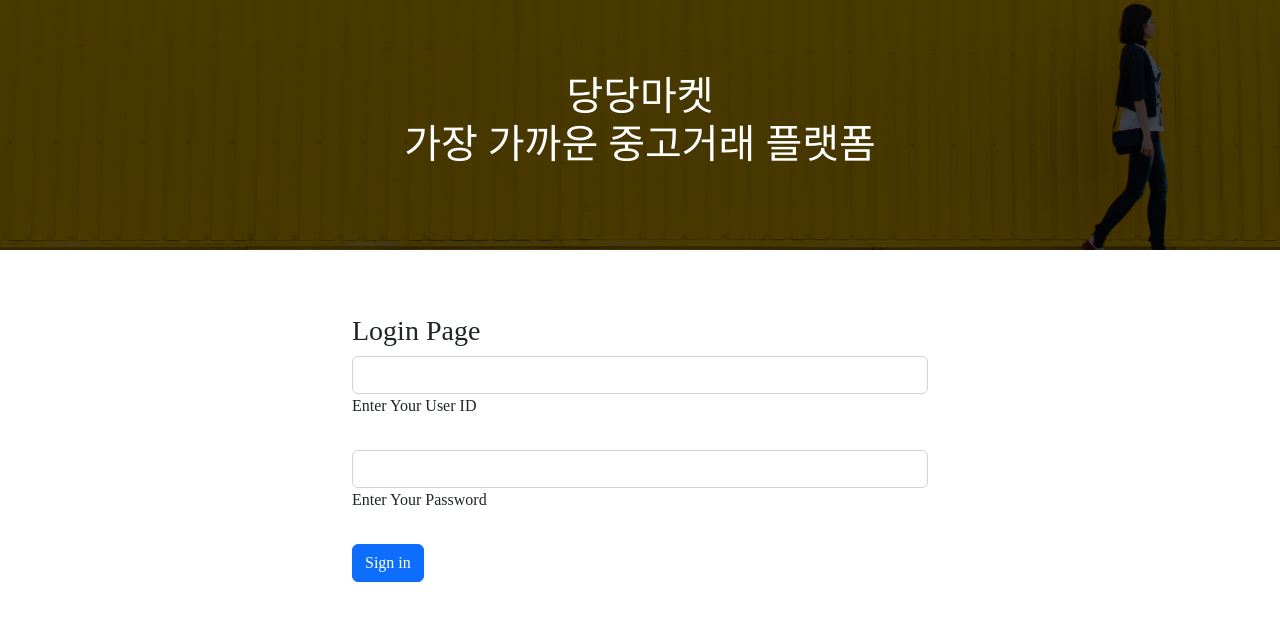
After one commit to jaehyukpyon/First-Python-Django, a Django app: page /member/login/ in a window 1280 px wide. The commit adds this page. Shown: the top 621 px of the page. Run offline with Django 4.2, Linux system fonts and the light colour scheme; some web fonts are replaced.

Commit message:
login 관련 기능 작성

```diff
--- a/member/models.py
+++ b/member/models.py
@@ -3,11 +3,13 @@ from django.db import models
 # Create your models here.
 
 class Member(models.Model):
+    user_id = models.CharField(max_length=128, verbose_name='아이디', unique=True)
+    password = models.CharField(max_length=256, verbose_name='비밀번호')
     name = models.CharField(max_length=128, verbose_name='이름')
     age = models.IntegerField(verbose_name='나이')
 
     def __str__(self):
-        return f'name: {self.name}, age: {self.age}'
+        return f'name: {self.name}, age: {self.age}, user_id: {self.user_id}, password: {self.password}'
 
     class Meta:
         verbose_name = '회원'
--- /dev/null
+++ b/member/templates/login.html
@@ -0,0 +1,57 @@
+<!DOCTYPE html>
+<html lang="en">
+
+<head>
+    <meta charset="UTF-8">
+    <meta http-equiv="X-UA-Compatible" content="IE=edge">
+    <meta name="viewport" content="width=device-width, initial-scale=1.0">
+    <title>Document</title>
+
+    <script src="https://code.jquery.com/jquery-3.6.3.min.js"
+        integrity="sha256-pvPw+upLPUjgMXY0G+8O0xUf+/Im1MZjXxxgOcBQBXU=" crossorigin="anonymous"></script>
+
+    <link rel="stylesheet" href="https://cdn.jsdelivr.net/npm/bootstrap@5.2.3/dist/css/bootstrap.min.css">
+    <script src="https://cdn.jsdelivr.net/npm/bootstrap@5.2.3/dist/js/bootstrap.bundle.min.js"></script>
+
+    <link rel="stylesheet" href="/static/styles.css">
+</head>
+
+<body>
+
+    <div class="main-title">
+        <div class="overlay">
+            <h1>
+                당당마켓<br>
+                <span>가장 가까운 중고거래 플랫폼</span>
+            </h1>
+            <!-- <br><br><br>
+            <span>가장 가까운 중고거래 플랫폼</span> -->
+        </div>
+    </div>
+
+    <div class="tab-content" style="width: 45%; margin: 5% auto 0px auto;">
+        <h3>Login Page</h3>
+        <div class="tab-pane fade show active" id="pills-login" role="tabpanel" aria-labelledby="tab-login">
+            <form method="post" action="/member/login/">
+                {% csrf_token %}
+                <!-- Email input -->
+                <div class="form-outline mb-4">
+                    <input type="text" id="user_id" class="form-control" name="user_id" />
+                    <label class="form-label" for="user_id">Enter Your User ID</label>
+                </div>
+
+                <!-- Password input -->
+                <div class="form-outline mb-4">
+                    <input type="password" id="password" class="form-control" name="password" />
+                    <label class="form-label" for="password">Enter Your Password</label>
+                </div>
+
+                <!-- Submit button -->
+                <button type="submit" class="btn btn-primary btn-block mb-4">Sign in</button>
+            </form>
+        </div>
+    </div>
+
+</body>
+
+</html>
--- a/member/views.py
+++ b/member/views.py
@@ -1,4 +1,4 @@
-from django.shortcuts import render
+from django.shortcuts import render, redirect
 from django.http.response import HttpResponse
 from .models import Member
 
@@ -34,3 +34,17 @@ def main(request):
     # return render(request, 'index.html', {
     #     'members': members
     # })
+    pass
+
+def login(request):
+    if request.method == 'GET':
+        return render(request, 'login.html')
+    elif request.method == 'POST':
+        user_id = request.POST.get('user_id')
+        password = request.POST.get('password')
+        new_member = Member(
+            user_id = user_id,
+            password = password
+        )
+        print(new_member)
+        return redirect('/')
--- a/product/templates/product.html
+++ b/product/templates/product.html
@@ -71,6 +71,9 @@
                 </button>
             {% endfor %}
         </div>
+        <div class="text-end mt-3">
+            <a role="button" href="/product/write/" class="btn btn-primary">상품 등록</a>
+        </div>
     </div>
 
     <!-- Modal -->
--- a/product/views.py
+++ b/product/views.py
@@ -11,7 +11,7 @@ from .models import Product
 
 def main(request):
 
-    products = Product.objects.all()
+    products = Product.objects.all().order_by('-id')
     return render(request, 'product.html', {
         'products': products
     })
@@ -22,7 +22,7 @@ def detail(request, pk):
     if product.image:
         image = product.image.url
     else:
-        image = 'default'
+        image = '/static/bg.jpg'
 
     return JsonResponse({
         'title': product.title,
--- a/shinhanapp/settings.py
+++ b/shinhanapp/settings.py
@@ -129,3 +129,5 @@ MEDIA_ROOT = BASE_DIR / 'media'
 # https://docs.djangoproject.com/en/4.1/ref/settings/#default-auto-field
 
 DEFAULT_AUTO_FIELD = 'django.db.models.BigAutoField'
+
+APPEND_SLASH = False
--- a/shinhanapp/urls.py
+++ b/shinhanapp/urls.py
@@ -20,12 +20,15 @@ from django.conf import settings
 from django.conf.urls.static import static
 from product.views import main, detail, write_template
 
+from member.views import login
+
 urlpatterns = [
     path('admin/', admin.site.urls),
     # path('', main),
     path('', main),
     path('product/<int:pk>/', detail),
-    path('product/write/', write_template)
+    path('product/write/', write_template),
+    path('member/login/', login)
 ]
 
 urlpatterns += static('/media/', document_root=settings.MEDIA_ROOT)
```
Also changed, not shown: static/script.js (+2 -7 lines), member/migrations/0004_member_password_member_user_id.py (added).
